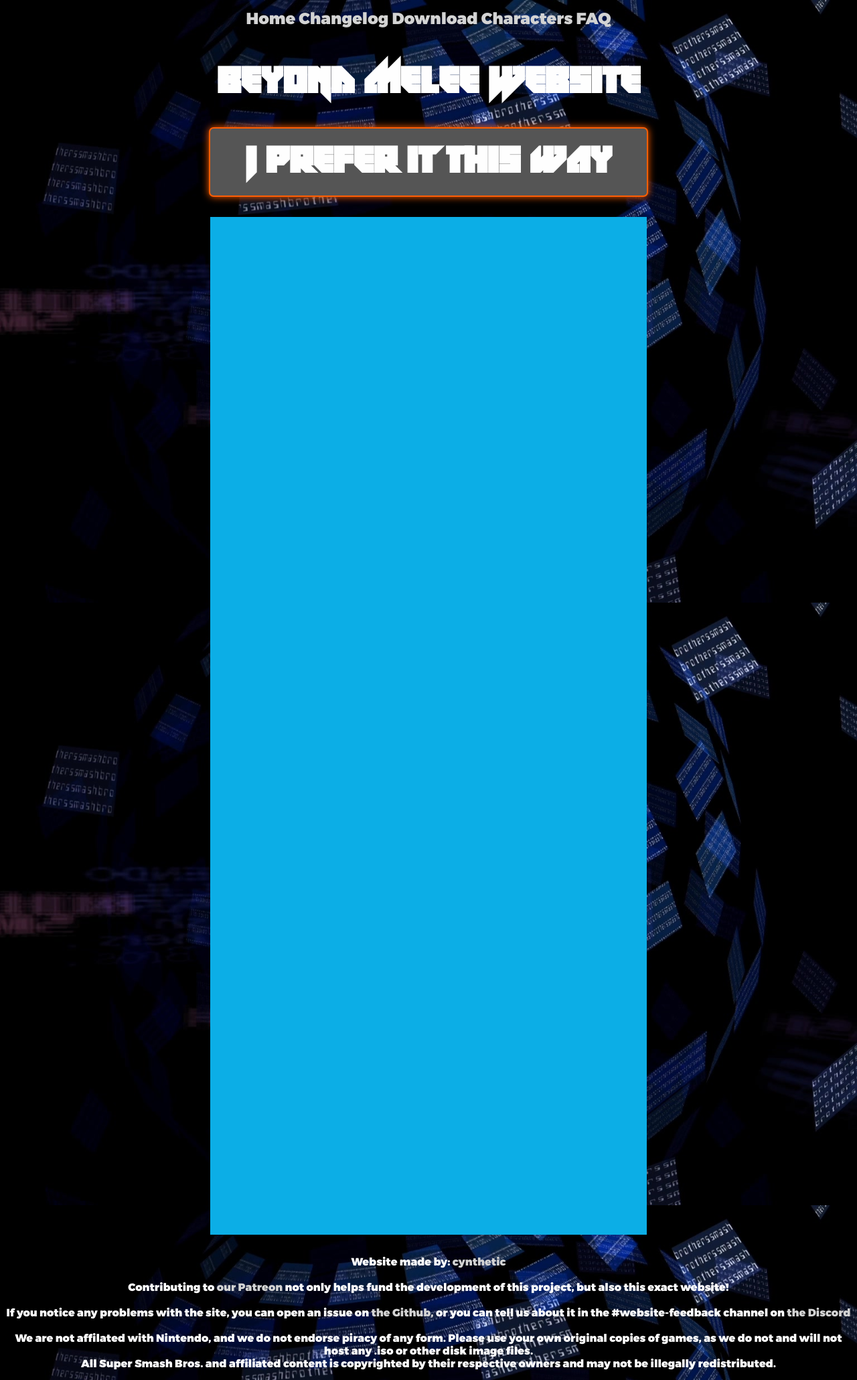
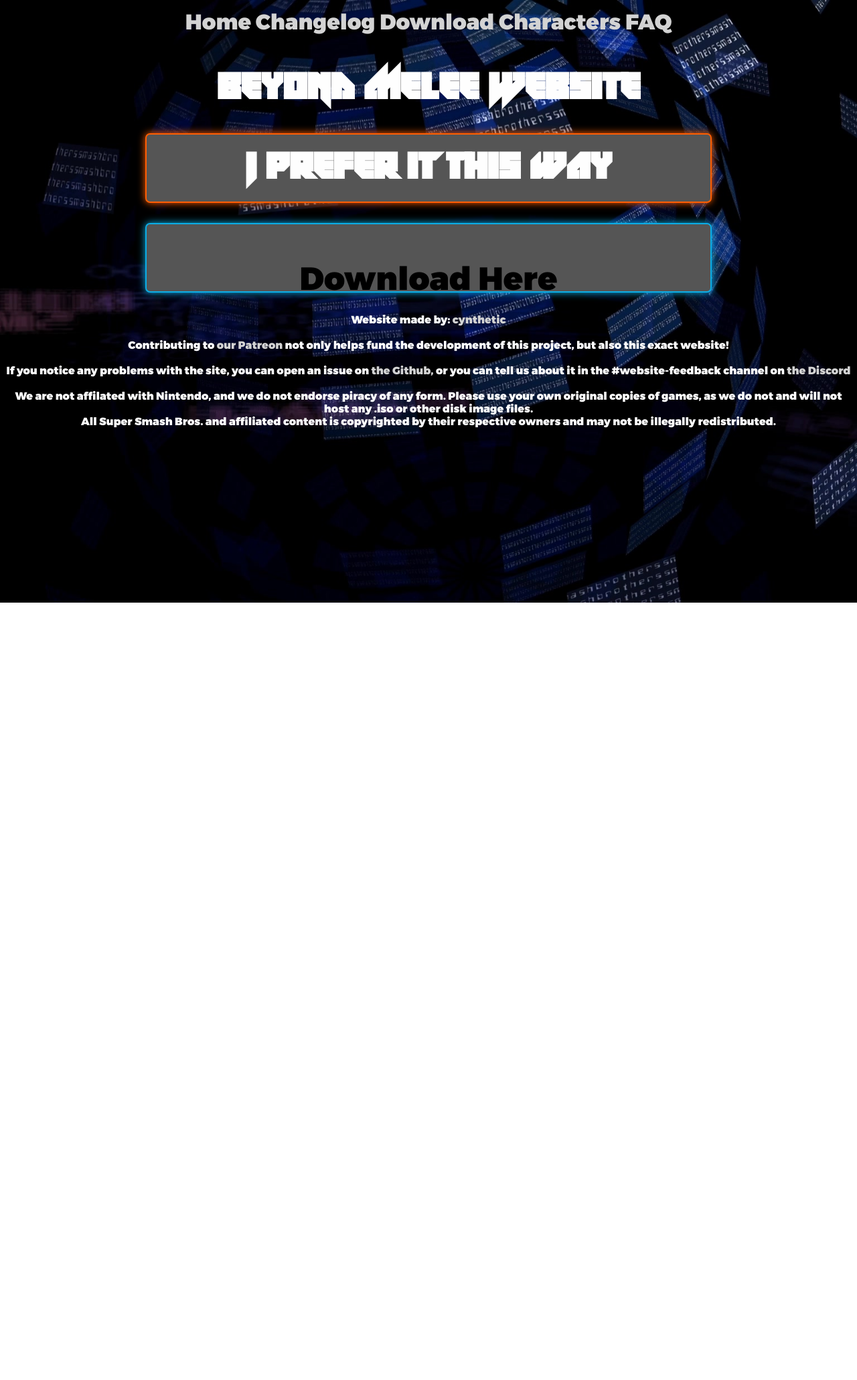
Before and after one commit to BeyondMelee/BeyondMelee.github.io, a Jekyll site: the page built from home/index.html, in a window 1280 px wide. Shown: the whole page at 67% size. Built offline with Jekyll 4.4.1, drawn with Linux system fonts in a browser that asks for light colours; after the commit the page ends 900 px from its top, so only the background shows below that.

Commit message:
button for download and work on home

```diff
--- a/_includes/nav-bar.html
+++ b/_includes/nav-bar.html
@@ -1,11 +1,11 @@
 <div>
     <nav class="">
         <!--<a href="/" class="button"><img class="logo-size" src="/images/graphics/logo-mono.png"></img></a>-->
-        <a href="/home/" class="button light-font">Home</a>
-        <a href="/changelog/" class="button light-font">Changelog</a>
-        <a href="/download/" class="button light-font">Download</a>
-        <a href="/characters/" class="button light-font">Characters</a>
-        <a href="/faq/" class="button light-font">FAQ</a>
+        <a href="/home/" class="">Home</a>
+        <a href="/changelog/" class="">Changelog</a>
+        <a href="/download/" class="">Download</a>
+        <a href="/characters/" class="">Characters</a>
+        <a href="/faq/" class="">FAQ</a>
         <!--Insert the social buttons somewhere, maybe here-->
     </nav>
 </div>
--- a/css/style.css
+++ b/css/style.css
@@ -5,10 +5,6 @@
 @font-face {
     font-family: 'monts';
     src: url("/fonts/Montserrat_Black/Montserrat-Black.otf")
-}
-
-a {
-    font-family: monts;
 }
 
 a:link {
@@ -26,7 +22,16 @@
     text-decoration: none;
 }
 
-a:active {
+a.button {
+    -webkit-appearance: button;
+    -moz-appearance: button;
+    appearance: button;
+
+    text-decoration: none;
+    color: initial;
+}
+
+a.active {
     color: #ff5e00;
     text-decoration: none;
 }
@@ -38,6 +43,13 @@
     font-size: 56px;
 }
 
+h2 {
+    color: #fefefe;
+    text-align: center;
+    font-family: monts;
+    font-size: 48px;
+}
+
 video {
     position: relative;
     z-index: 0;
@@ -45,7 +57,7 @@
 
 nav {
     font-family: monts;
-    font-size: 24px;
+    font-size: 32px;
     text-align: center;
     width: 60%;
     overflow: hidden;
@@ -76,8 +88,7 @@
     position: fixed;
     right: 0;
     bottom: 0;
-    width: 75%;
-    min-width: 75%;
+    width: 100%;
     margin: 0 auto;
 }
 
@@ -94,7 +105,7 @@
 }
 
 .holder {
-    width: 200px;
+    width: 65%;
     height: 80px;
     background: #555;
 }
@@ -106,7 +117,7 @@
 
 .center-div {
     margin: auto;
-    width: 50%;
+    width: 65%;
     padding: 10px;
 }
 
--- a/home/index.html
+++ b/home/index.html
@@ -23,7 +20,9 @@
         </h1>
     </div>
 
-    <div class="center-div bottom-gap" style="width:50%;height:1500px;background-color: #0caee6">
+    <div class="holder center-div center-text bottom-gap glow-blue">
+        <h2 class="">
+            <a href="/download" class="button">Download Here</a>
     </div>
 </body>
 
```
Also changed, not shown: other parts of home/index.html (+0 -3 lines).
